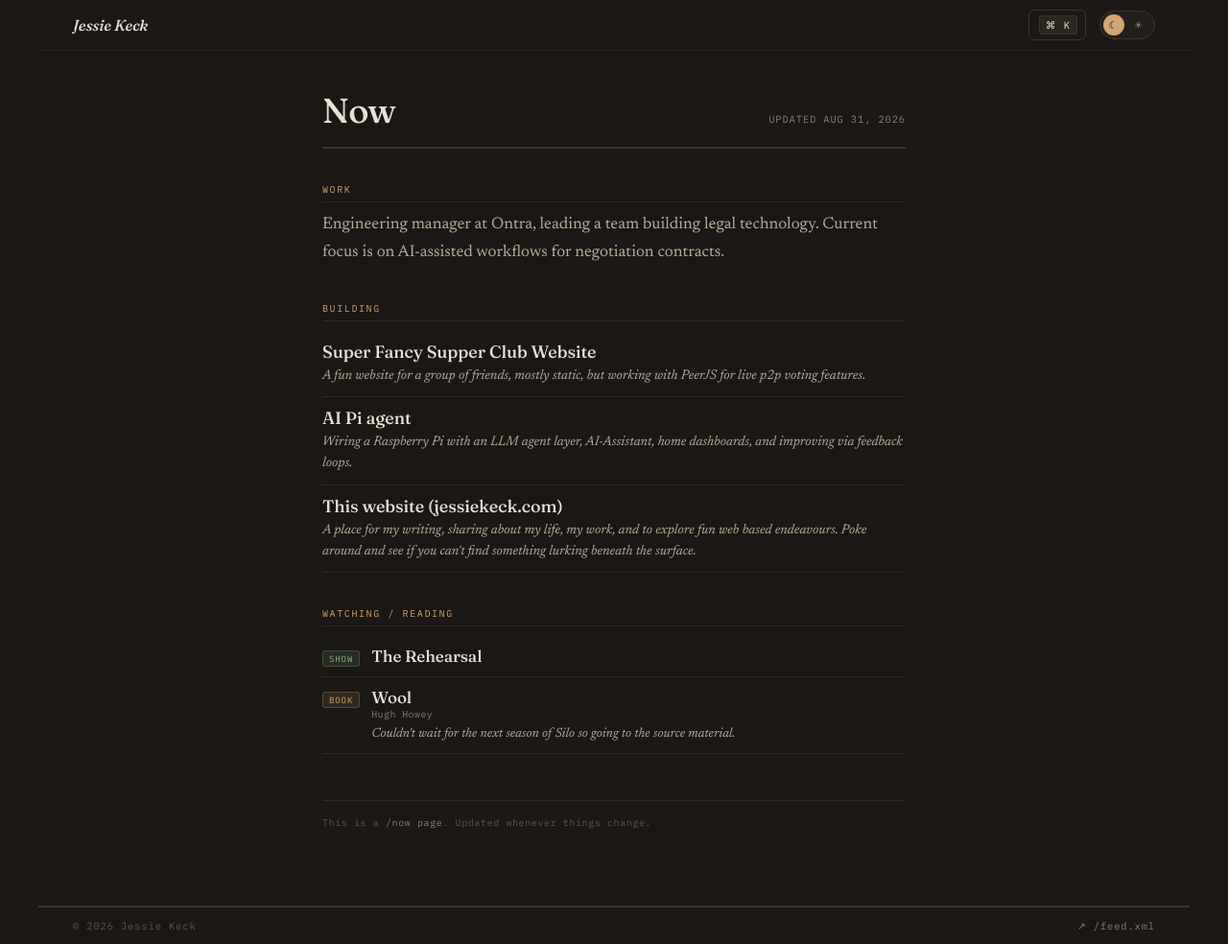
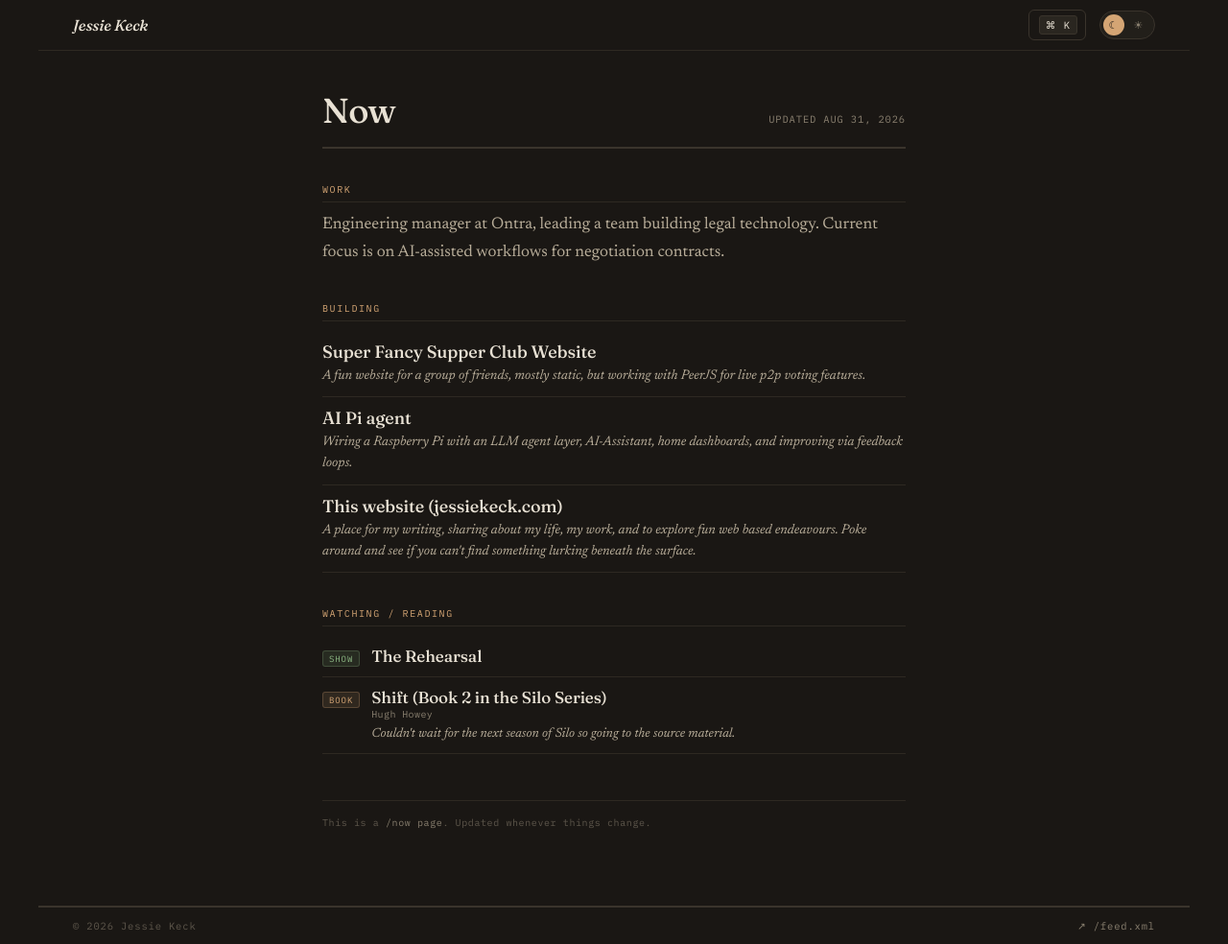
Before and after one commit to jkeck/jkeck.github.io, a Jekyll site: the page built from now.html, in a window 1280 px wide. Shown: the whole page at 96% size. Built offline with Jekyll 4.4.1, drawn with Linux system fonts in a browser that asks for light colours.

Commit message:
Update now for new book

```diff
--- a/_data/now.yml
+++ b/_data/now.yml
@@ -45,7 +45,7 @@ building:
 watching_reading:
   - title: "The Rehearsal"
     type: show
-  - title: "Wool"
+  - title: "Shift (Book 2 in the Silo Series)"
     type: book
     author: "Hugh Howey"
     notes: "Couldn't wait for the next season of Silo so going to the source material."
```
